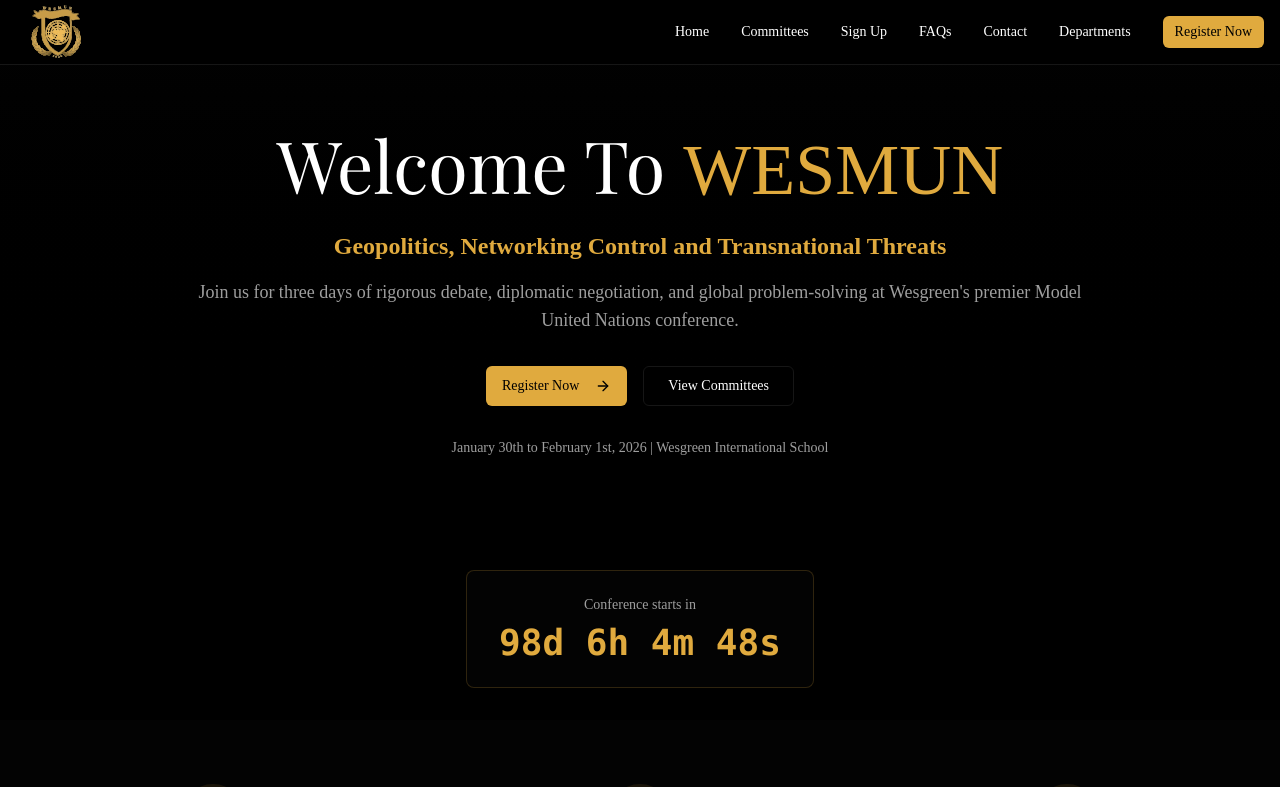
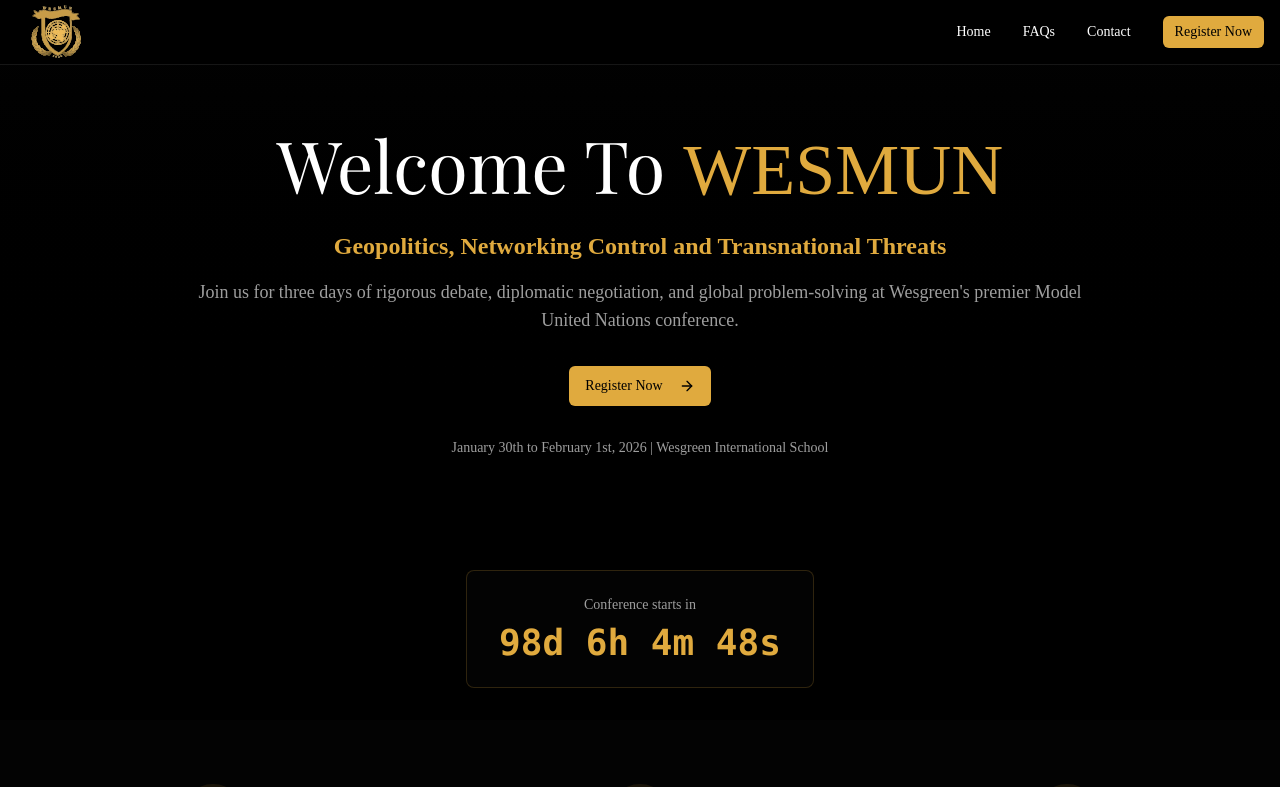
Before and after one commit to DefinetlyNotAI/WesMun, a Next.js app: page / in a window 1280 px wide. Shown: the top 787 px of the page. Built offline with nearby package versions, Linux system fonts and the light colour scheme.

Commit message:
Remove navigation links and call-to-action section until committees and registration are finalized

```diff
--- a/app/page.tsx
+++ b/app/page.tsx
@@ -133,6 +133,7 @@
             </section>
 
             {/* MainText.CTA Section */}
+            {/* TODO Removed until registration is open
             <section className="py-20 px-4">
                 <div className="container mx-auto text-center animate-in fade-in duration-1000 delay-500">
                     <h2 className="text-3xl md:text-4xl font-bold mb-4 text-balance">{MainText.CTA.title}</h2>
@@ -144,7 +145,7 @@
                     </Button>
                 </div>
             </section>
-
+            */}
             <Footer/>
         </div>
     )
--- a/lib/data/meta.ts
+++ b/lib/data/meta.ts
@@ -14,14 +14,14 @@
 // Navigation Links
 export const navigationLinks = [
     {name: "Home", href: "/"},
-    // TODO : Remove this link until committees are finalized
-    {name: "Committees", href: "/committees"},
-    {name: "Sign Up", href: "/sign-up"},
-    // TODO : Remove this link until faqs page is ready
+    // TODO : Removed this link until committees are finalized
+    // {name: "Committees", href: "/committees"},
+    // TODO : Removed this link until registration is ready
+    // {name: "Sign Up", href: "/sign-up"},
     {name: "FAQs", href: "/faqs"},
     {name: "Contact", href: "/contact"},
-    // TODO : Remove this link until departments page is ready
-    {name: "Departments", href: "/departments"},
+    // TODO : Removed this link until departments page is ready
+    // {name: "Departments", href: "/departments"},
 ]
 
 // Secretary General Letter
@@ -116,8 +116,8 @@
     dateLocation: `${siteConfig.event.date} | ${siteConfig.event.location}`,
     buttons: [
         {text: "Register Now", href: "/sign-up", primary: true},
-        // TODO : Remove this link until committees are finalized
-        {text: "View Committees", href: "/committees", primary: false},
+        // TODO : Removed this link until committees are finalized
+        // {text: "View Committees", href: "/committees", primary: false},
     ],
 
     STATS: [
```
